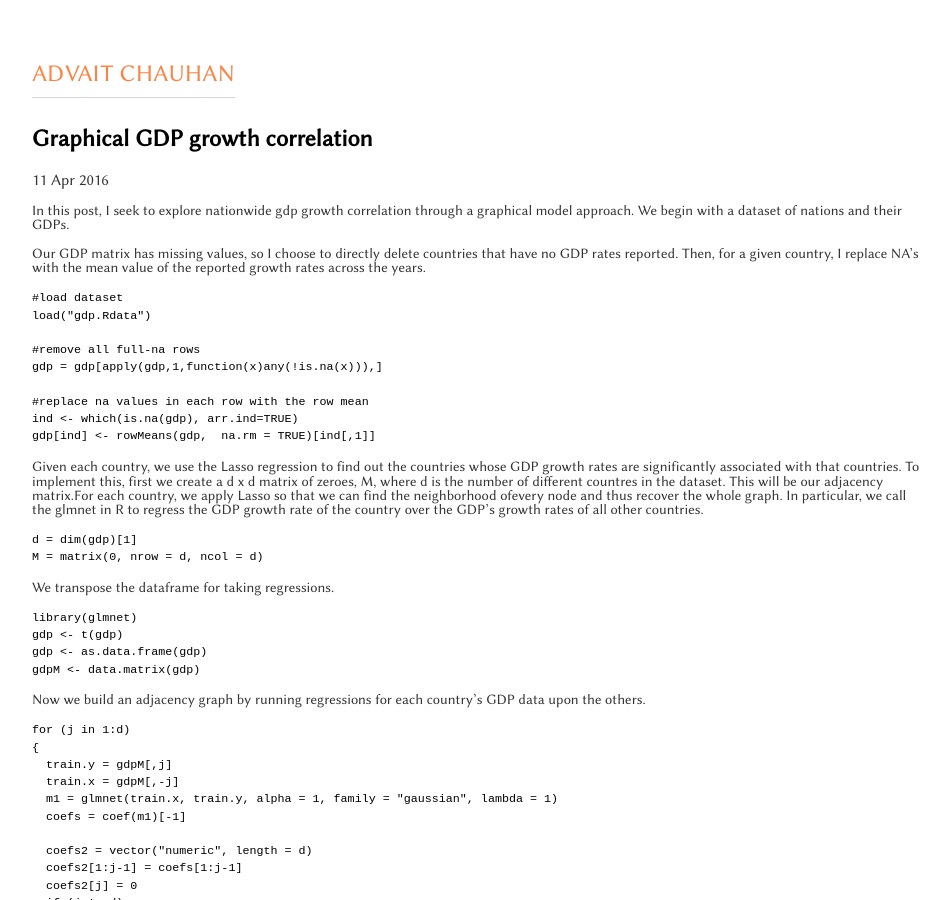
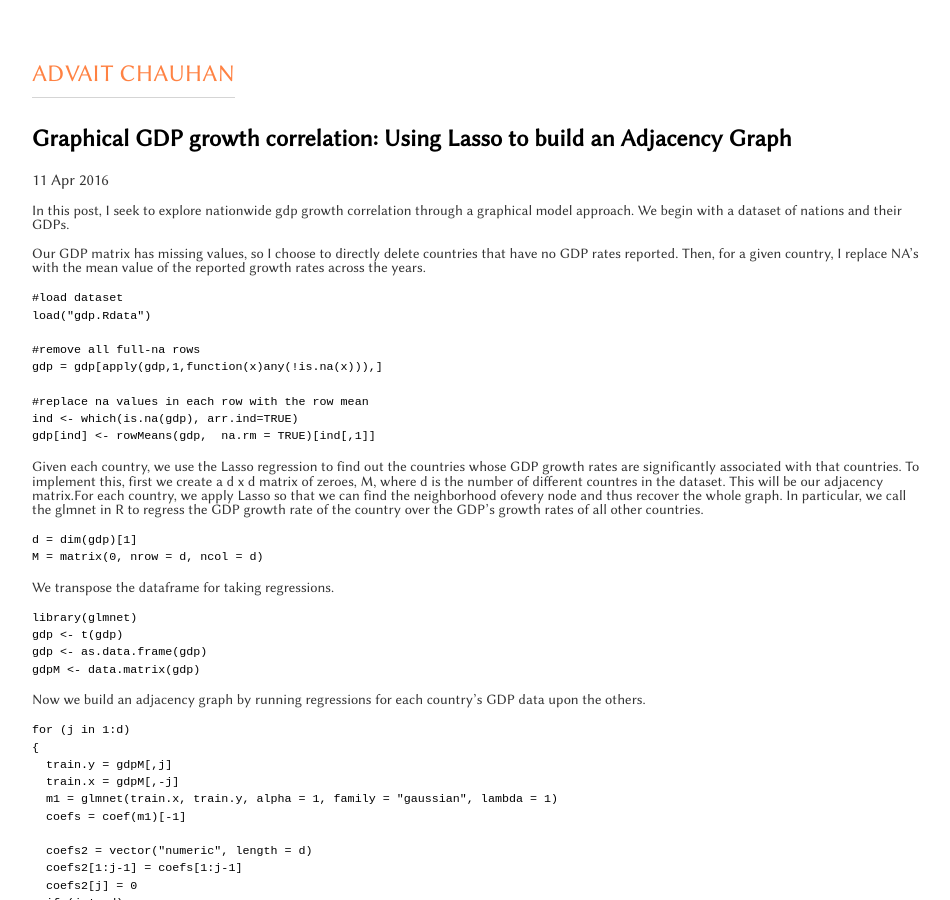
Before and after one commit to advaitchauhan/advaitchauhan.github.io, a Jekyll site: the page built from _posts/2016-04-11-graphical-gdp.md, in a window 1280 px wide and 900 px high. Shown: the whole window, without its empty margins (160-1110 px from the left). Built offline with Jekyll 4.4.1, drawn with Linux system fonts in a browser that asks for light colours.

Commit message:
Update 2016-04-11-graphical-gdp.md

```diff
--- a/_posts/2016-04-11-graphical-gdp.md
+++ b/_posts/2016-04-11-graphical-gdp.md
@@ -1,6 +1,6 @@
 ---
 layout: post
-title: "Graphical GDP growth correlation"
+title: "Graphical GDP growth correlation: Using Lasso to build an Adjacency Graph "
 date: 2016-04-11
 ---
 
```
